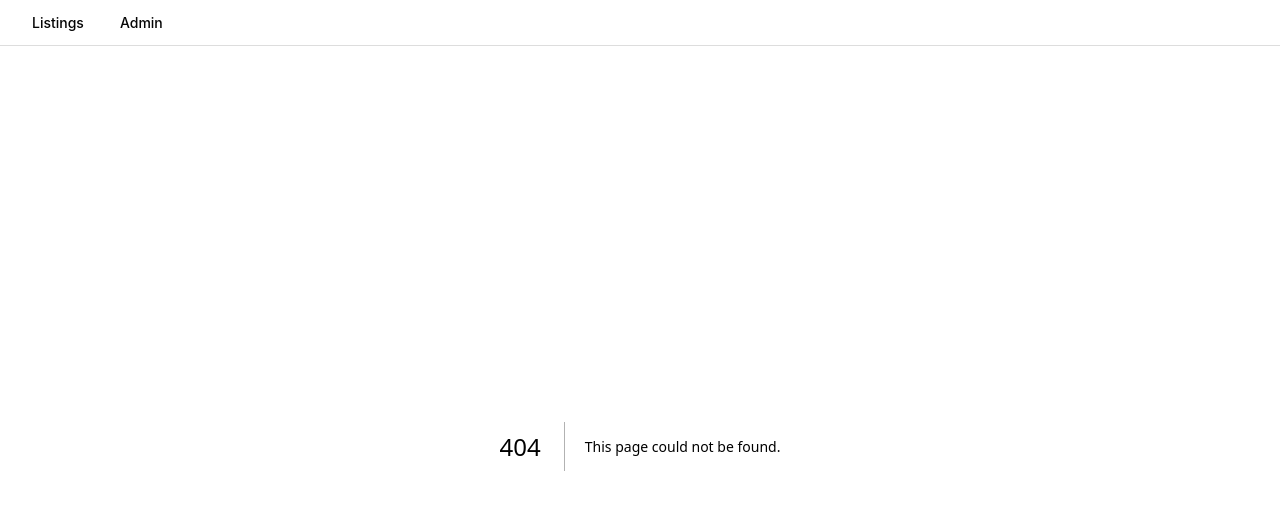
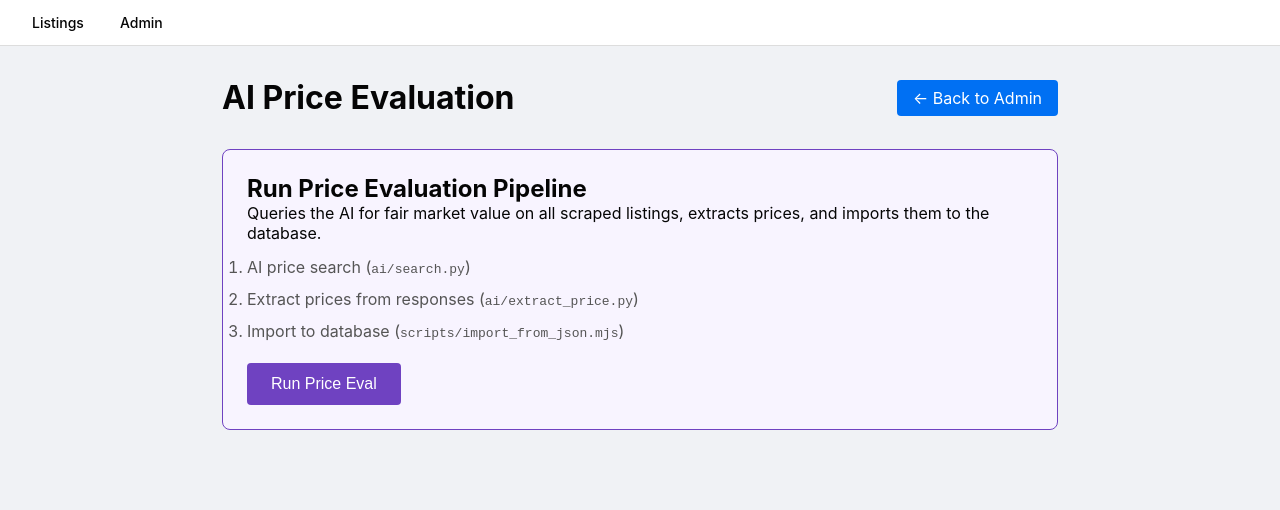
Before and after one commit to LoganBolton/arbitrage_marketplace, a Next.js app in the folder web/: page /admin/price-eval in a window 1280 px wide. Before the commit this address had no page. Shown: the top 510 px of the page. Built offline with nearby package versions, Linux system fonts and the light colour scheme.

Commit message:
uploads when running

```diff
--- /dev/null
+++ b/web/app/admin/price-eval/page.tsx
@@ -0,0 +1,103 @@
+'use client';
+
+import { useRef, useState } from 'react';
+import Link from 'next/link';
+
+export default function PriceEvalPage() {
+  const [running, setRunning] = useState(false);
+  const [log, setLog] = useState('');
+  const logRef = useRef<HTMLPreElement>(null);
+
+  async function runEval() {
+    setRunning(true);
+    setLog('');
+
+    try {
+      const res = await fetch('/api/price-eval', { method: 'POST' });
+      const reader = res.body!.getReader();
+      const decoder = new TextDecoder();
+
+      while (true) {
+        const { done, value } = await reader.read();
+        if (done) break;
+        const chunk = decoder.decode(value, { stream: true });
+        setLog((prev) => {
+          const next = prev + chunk;
+          setTimeout(() => {
+            if (logRef.current) logRef.current.scrollTop = logRef.current.scrollHeight;
+          }, 0);
+          return next;
+        });
+      }
+    } catch (error: any) {
+      setLog((prev) => prev + `\n✗ Error: ${error.message}\n`);
+    } finally {
+      setRunning(false);
+    }
+  }
+
+  return (
+    <div style={{ padding: '2rem', maxWidth: '900px', margin: '0 auto' }}>
+      <div style={{ display: 'flex', justifyContent: 'space-between', alignItems: 'center', marginBottom: '2rem' }}>
+        <h1>AI Price Evaluation</h1>
+        <Link href="/admin" style={{
+          padding: '0.5rem 1rem',
+          backgroundColor: '#0070f3',
+          color: 'white',
+          textDecoration: 'none',
+          borderRadius: '4px',
+        }}>
+          ← Back to Admin
+        </Link>
+      </div>
+
+      <div style={{ padding: '1.5rem', border: '1px solid #6f42c1', borderRadius: '8px', backgroundColor: '#f8f4ff' }}>
+        <h2>Run Price Evaluation Pipeline</h2>
+        <p>Queries the AI for fair market value on all scraped listings, extracts prices, and imports them to the database.</p>
+        <ol style={{ lineHeight: '2', marginTop: '0.5rem', color: '#555' }}>
+          <li>AI price search (<code>ai/search.py</code>)</li>
+          <li>Extract prices from responses (<code>ai/extract_price.py</code>)</li>
+          <li>Import to database (<code>scripts/import_from_json.mjs</code>)</li>
+        </ol>
+
+        <button
+          onClick={runEval}
+          disabled={running}
+          style={{
+            padding: '0.75rem 1.5rem',
+            fontSize: '1rem',
+            backgroundColor: running ? '#ccc' : '#6f42c1',
+            color: 'white',
+            border: 'none',
+            borderRadius: '4px',
+            cursor: running ? 'not-allowed' : 'pointer',
+            marginTop: '1rem',
+          }}
+        >
+          {running ? 'Running…' : 'Run Price Eval'}
+        </button>
+
+        {log && (
+          <pre
+            ref={logRef}
+            style={{
+              marginTop: '1.5rem',
+              padding: '1rem',
+              backgroundColor: '#1e1e1e',
+              color: '#d4d4d4',
+              borderRadius: '4px',
+              fontSize: '0.8rem',
+              maxHeight: '500px',
+              overflow: 'auto',
+              whiteSpace: 'pre-wrap',
+              wordBreak: 'break-word',
+            }}
+          >
+            {log}
+            {running && <span style={{ opacity: 0.6 }}>▊</span>}
+          </pre>
+        )}
+      </div>
+    </div>
+  );
+}
--- /dev/null
+++ b/web/app/api/price-eval/route.ts
@@ -0,0 +1,52 @@
+import { spawn } from 'node:child_process';
+import path from 'node:path';
+
+export async function POST() {
+  const repoRoot = path.join(process.cwd(), '..');
+  const venvPython = path.join(repoRoot, '.venv', 'bin', 'python');
+  const aiDir = path.join(repoRoot, 'ai');
+
+  const encoder = new TextEncoder();
+
+  const stream = new ReadableStream({
+    async start(controller) {
+      function send(msg: string) {
+        controller.enqueue(encoder.encode(msg));
+      }
+
+      function runCommand(cmd: string, args: string[], cwd?: string): Promise<void> {
+        return new Promise((resolve, reject) => {
+          const proc = spawn(cmd, args, { cwd: cwd ?? process.cwd() });
+          proc.stdout.on('data', (data: Buffer) => send(data.toString()));
+          proc.stderr.on('data', (data: Buffer) => send(data.toString()));
+          proc.on('close', (code: number) => {
+            if (code === 0) resolve();
+            else reject(new Error(`Exited with code ${code}`));
+          });
+          proc.on('error', reject);
+        });
+      }
+
+      try {
+        send('=== [1/3] Running AI price search ===\n');
+        await runCommand(venvPython, [path.join(aiDir, 'search.py')]);
+
+        send('\n=== [2/3] Extracting prices from responses ===\n');
+        await runCommand(venvPython, [path.join(aiDir, 'extract_price.py')]);
+
+        send('\n=== [3/3] Importing price estimates to database ===\n');
+        await runCommand('node', ['scripts/import_from_json.mjs']);
+
+        send('\n✓ Price evaluation completed successfully!\n');
+      } catch (error: any) {
+        send(`\n✗ Error: ${error.message}\n`);
+      }
+
+      controller.close();
+    },
+  });
+
+  return new Response(stream, {
+    headers: { 'Content-Type': 'text/plain; charset=utf-8' },
+  });
+}
--- a/web/scripts/import_from_json.mjs
+++ b/web/scripts/import_from_json.mjs
@@ -73,12 +73,14 @@ async function main() {
     });
     if (res.id === id) created++; else updated++;
 
+    // Use the actual DB id (may differ from uuid when listing already existed)
+    const dbId = res.id;
     const pe = prices[id];
     if (pe) {
       await prisma.priceEstimate.upsert({
-        where: { listingId: id },
+        where: { listingId: dbId },
         create: {
-          listingId: id,
+          listingId: dbId,
           estimatedPrice: pe.estimated_price ?? null,
           aiResponse: pe.ai_response ?? null,
         },
```
Also changed, not shown: web/app/admin/page.tsx (+13 -0 lines), 1 other file (tests, documents, lock files or other folders).
